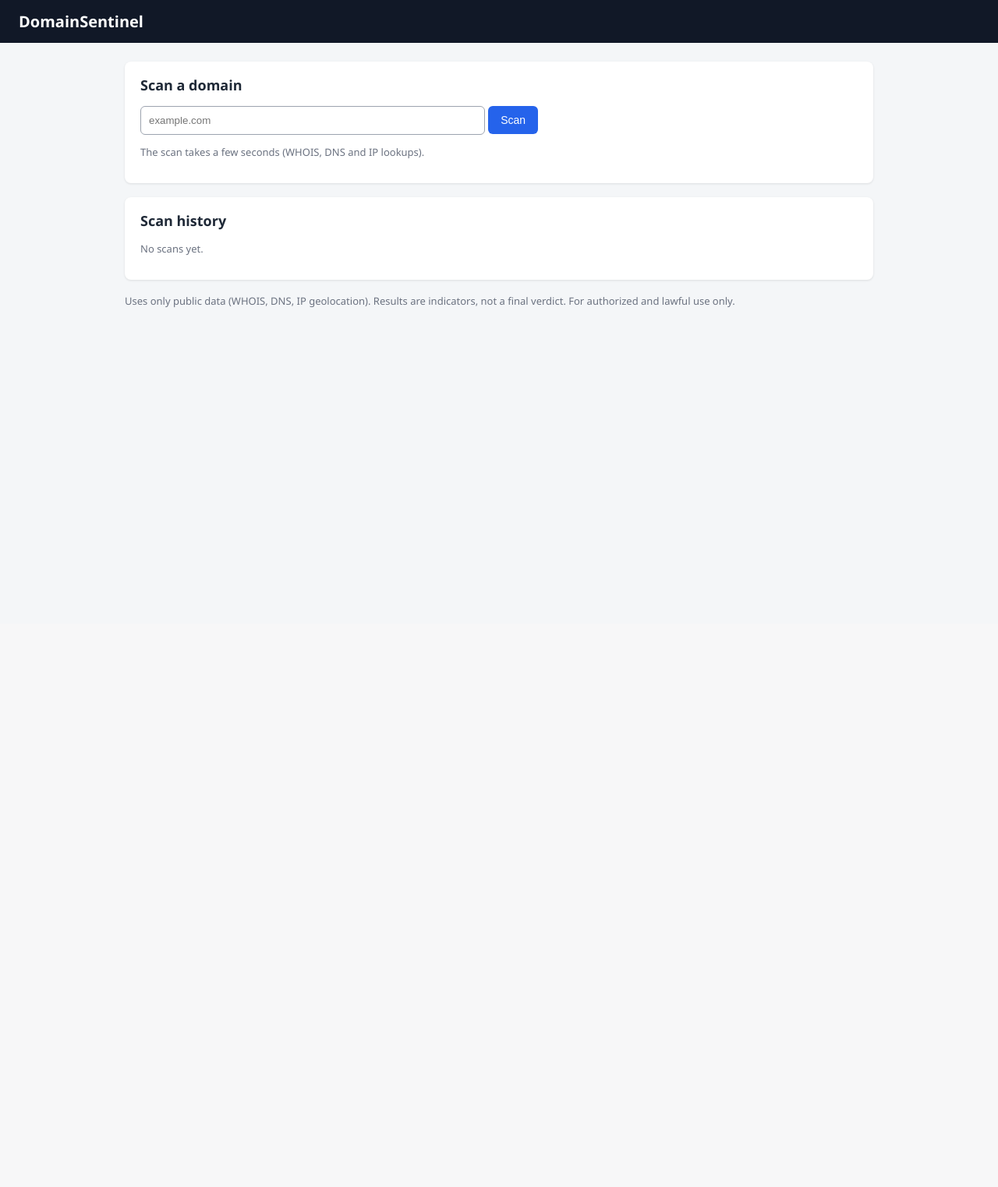
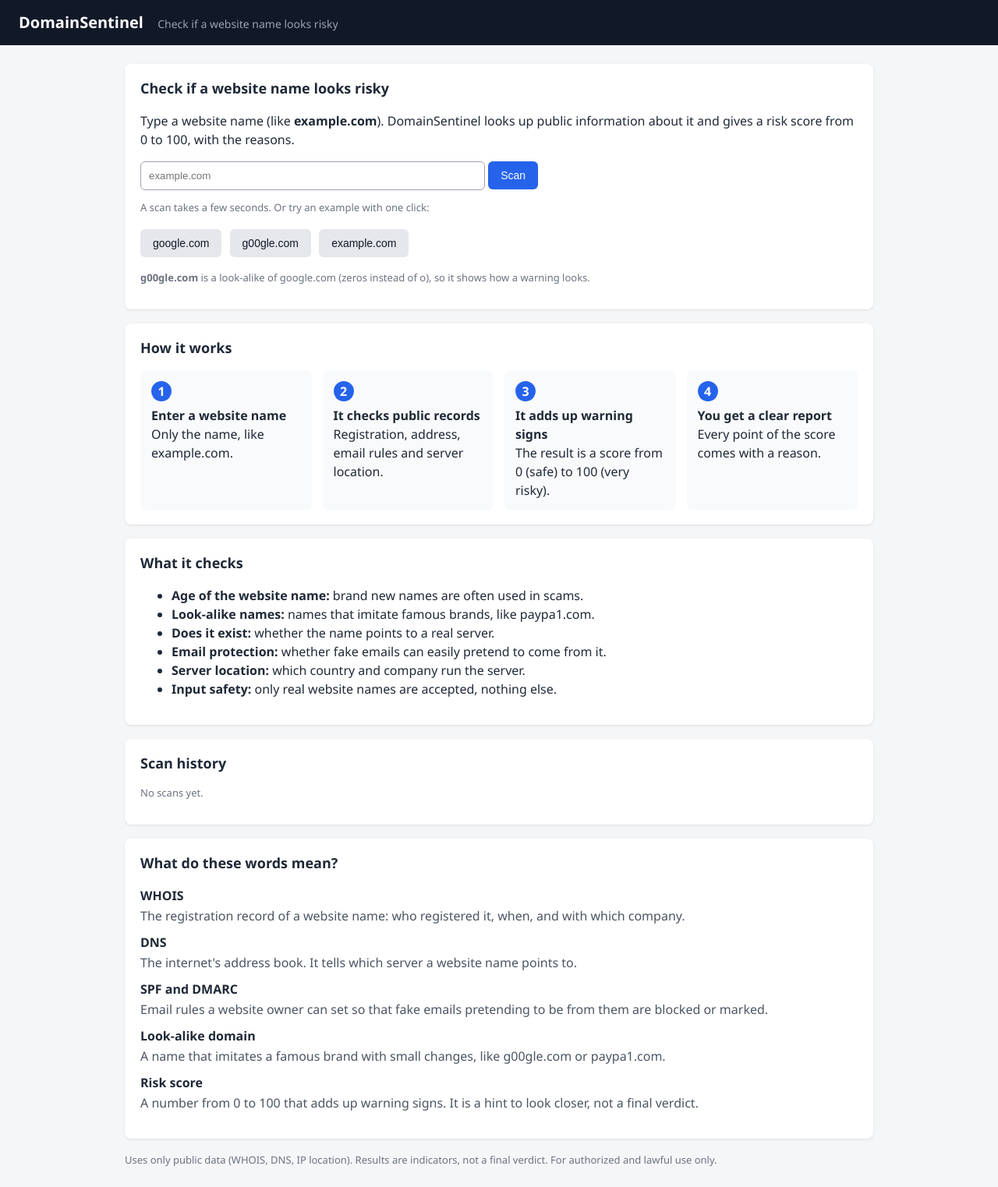
Before and after one commit to prathameshghavre/DomainSentinel, a Flask app: page / in a window 1280 px wide. Shown: the whole page at 78% size. Before the commit the page ends 395 px from the top, so only its background shows below. Run offline with Flask 3, Linux system fonts and the light colour scheme; data that the repository does not hold is empty.

Commit message:
Improve UI for non-technical users

```diff
--- a/templates/base.html
+++ b/templates/base.html
@@ -5,9 +5,10 @@
 <meta name="viewport" content="width=device-width, initial-scale=1">
 <title>{% block title %}DomainSentinel{% endblock %}</title>
 <style>
-  body { font-family: Segoe UI, Arial, sans-serif; background: #f4f6f8; color: #1f2937; margin: 0; }
+  body { font-family: Segoe UI, Arial, sans-serif; background: #f4f6f8; color: #1f2937; margin: 0; line-height: 1.5; }
   header { background: #111827; padding: 14px 24px; }
   header a { color: #fff; text-decoration: none; font-size: 20px; font-weight: 600; }
+  .tagline { color: #9ca3af; margin-left: 14px; font-size: 14px; }
   main { max-width: 960px; margin: 24px auto; padding: 0 16px; }
   .card { background: #fff; border-radius: 8px; padding: 18px 20px; margin-bottom: 18px; box-shadow: 0 1px 3px rgba(0,0,0,.1); }
   h2 { margin-top: 0; font-size: 18px; }
@@ -15,22 +16,38 @@
   th, td { text-align: left; padding: 8px; border-bottom: 1px solid #e5e7eb; font-size: 14px; vertical-align: top; }
   th { background: #f9fafb; }
   input[type=text] { padding: 10px; width: 60%; max-width: 420px; border: 1px solid #9ca3af; border-radius: 6px; }
-  button, .btn { padding: 10px 16px; background: #2563eb; color: #fff; border: 0; border-radius: 6px; cursor: pointer; text-decoration: none; font-size: 14px; }
+  button, .btn { padding: 10px 16px; background: #2563eb; color: #fff; border: 0; border-radius: 6px; cursor: pointer; text-decoration: none; font-size: 14px; display: inline-block; }
+  .btn-light { background: #e5e7eb; color: #111827; }
+  .inline-form { display: inline-block; margin: 4px 6px 4px 0; }
   .error { background: #fee2e2; color: #991b1b; padding: 10px; border-radius: 6px; margin-top: 12px; }
   .unknown { background: #fef3c7; color: #92400e; padding: 8px 10px; border-radius: 6px; margin: 6px 0; }
   .badge { padding: 3px 10px; border-radius: 12px; font-weight: 600; font-size: 13px; color: #fff; }
   .low { background: #16a34a; } .medium { background: #d97706; }
   .high { background: #ea580c; } .critical { background: #dc2626; }
+  .verdict { padding: 14px 18px; border-radius: 8px; margin-bottom: 18px; }
+  .verdict ul { margin: 6px 0 6px 18px; padding: 0; }
+  .verdict.low { background: #dcfce7; color: #166534; }
+  .verdict.medium { background: #fef3c7; color: #92400e; }
+  .verdict.high { background: #ffedd5; color: #9a3412; }
+  .verdict.critical { background: #fee2e2; color: #991b1b; }
+  .steps { display: grid; grid-template-columns: repeat(auto-fit, minmax(200px, 1fr)); gap: 14px; padding: 0; margin: 0; list-style: none; }
+  .steps li { background: #f9fafb; border-radius: 8px; padding: 14px; }
+  .num { display: inline-block; width: 26px; height: 26px; line-height: 26px; text-align: center; border-radius: 50%; background: #2563eb; color: #fff; font-weight: 700; margin-bottom: 6px; }
+  dt { font-weight: 600; margin-top: 10px; }
+  dd { margin: 2px 0 0; color: #4b5563; }
   .score { font-size: 36px; font-weight: 700; }
   .muted { color: #6b7280; font-size: 13px; }
   .wrap { word-break: break-all; }
 </style>
 </head>
 <body>
-<header><a href="{{ url_for('index') }}">DomainSentinel</a></header>
+<header>
+  <a href="{{ url_for('index') }}">DomainSentinel</a>
+  <span class="tagline">Check if a website name looks risky</span>
+</header>
 <main>
 {% block content %}{% endblock %}
-<p class="muted">Uses only public data (WHOIS, DNS, IP geolocation). Results are indicators, not a final verdict. For authorized and lawful use only.</p>
+<p class="muted">Uses only public data (WHOIS, DNS, IP location). Results are indicators, not a final verdict. For authorized and lawful use only.</p>
 </main>
 </body>
 </html>
--- a/templates/index.html
+++ b/templates/index.html
@@ -1,13 +1,45 @@
 {% extends "base.html" %}
 {% block content %}
 <div class="card">
-  <h2>Scan a domain</h2>
+  <h2>Check if a website name looks risky</h2>
+  <p>Type a website name (like <b>example.com</b>). DomainSentinel looks up public
+    information about it and gives a risk score from 0 to 100, with the reasons.</p>
   <form method="post" action="{{ url_for('scan') }}">
     <input type="text" name="domain" placeholder="example.com" maxlength="253" required>
     <button type="submit">Scan</button>
   </form>
   {% if error %}<div class="error">{{ error }}</div>{% endif %}
-  <p class="muted">The scan takes a few seconds (WHOIS, DNS and IP lookups).</p>
+  <p class="muted">A scan takes a few seconds. Or try an example with one click:</p>
+  {% for example in ["google.com", "g00gle.com", "example.com"] %}
+  <form class="inline-form" method="post" action="{{ url_for('scan') }}">
+    <input type="hidden" name="domain" value="{{ example }}">
+    <button class="btn-light" type="submit">{{ example }}</button>
+  </form>
+  {% endfor %}
+  <p class="muted"><b>g00gle.com</b> is a look-alike of google.com (zeros instead of o),
+    so it shows how a warning looks.</p>
+</div>
+
+<div class="card">
+  <h2>How it works</h2>
+  <ol class="steps">
+    <li><span class="num">1</span><br><b>Enter a website name</b><br>Only the name, like example.com.</li>
+    <li><span class="num">2</span><br><b>It checks public records</b><br>Registration, address, email rules and server location.</li>
+    <li><span class="num">3</span><br><b>It adds up warning signs</b><br>The result is a score from 0 (safe) to 100 (very risky).</li>
+    <li><span class="num">4</span><br><b>You get a clear report</b><br>Every point of the score comes with a reason.</li>
+  </ol>
+</div>
+
+<div class="card">
+  <h2>What it checks</h2>
+  <ul>
+    <li><b>Age of the website name:</b> brand new names are often used in scams.</li>
+    <li><b>Look-alike names:</b> names that imitate famous brands, like paypa1.com.</li>
+    <li><b>Does it exist:</b> whether the name points to a real server.</li>
+    <li><b>Email protection:</b> whether fake emails can easily pretend to come from it.</li>
+    <li><b>Server location:</b> which country and company run the server.</li>
+    <li><b>Input safety:</b> only real website names are accepted, nothing else.</li>
+  </ul>
 </div>
 
 <div class="card">
@@ -31,4 +63,20 @@
   <p class="muted">No scans yet.</p>
   {% endif %}
 </div>
+
+<div class="card">
+  <h2>What do these words mean?</h2>
+  <dl>
+    <dt>WHOIS</dt>
+    <dd>The registration record of a website name: who registered it, when, and with which company.</dd>
+    <dt>DNS</dt>
+    <dd>The internet's address book. It tells which server a website name points to.</dd>
+    <dt>SPF and DMARC</dt>
+    <dd>Email rules a website owner can set so that fake emails pretending to be from them are blocked or marked.</dd>
+    <dt>Look-alike domain</dt>
+    <dd>A name that imitates a famous brand with small changes, like g00gle.com or paypa1.com.</dd>
+    <dt>Risk score</dt>
+    <dd>A number from 0 to 100 that adds up warning signs. It is a hint to look closer, not a final verdict.</dd>
+  </dl>
+</div>
 {% endblock %}
```
Also changed, not shown: templates/report.html (+29 -1 lines).
